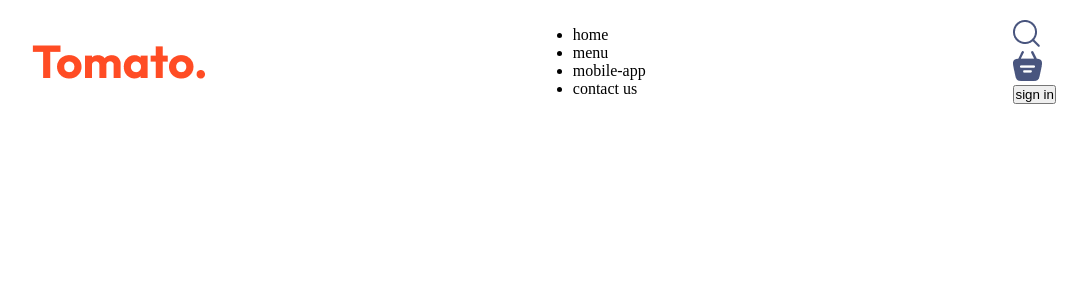
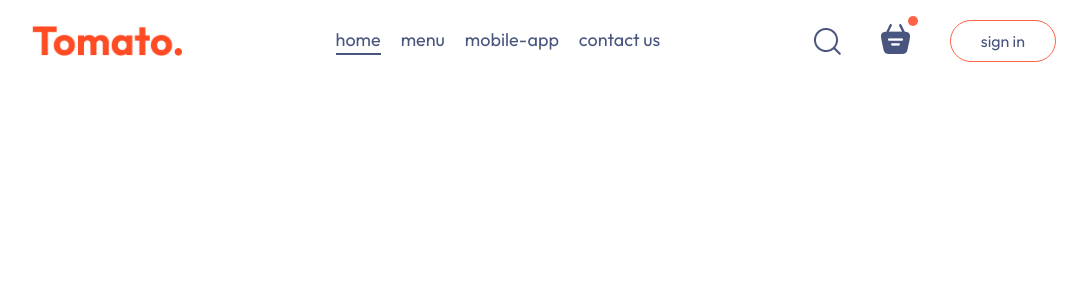
Before and after one commit to KanakYadav001/Food-Website, a React (Vite) app: page / in a window 1280 px wide. Shown: the top 300 px of the page, without its empty margins (96-1183 px from the left). Built offline with nearby package versions, Linux system fonts and the light colour scheme.

Commit message:
nav bar complete

```diff
--- a/src/components/Navbar/Navbar.css
+++ b/src/components/Navbar/Navbar.css
@@ -4,3 +4,60 @@
   justify-content: space-between;
   align-items: center;
 }
+
+.navbar .logo{
+    width: 150px ;
+}
+
+.navbar-menu{
+    display: flex;
+    list-style: none;
+    gap: 20px;
+    color : #49557e;
+    font-size: 18px;
+}
+
+.navbar-right{
+    display: flex;
+    align-items: center;
+    gap: 40px;
+}
+
+.navbar button{
+    background-color: transparent;
+    font-size: 16px;
+    color: #49557e;
+    border: 1px solid tomato;
+    padding: 10px 30px ;
+    border-radius: 50px;
+    cursor: pointer;
+    transition: 0.3s;
+}
+
+
+.navbar button:hover{
+    background-color: #fff4f2;
+}
+
+.navbar .active{
+    padding-bottom: 2px;
+    border-bottom: 2px solid #49557e;
+}
+
+.navbar li{
+    cursor: pointer;
+}
+
+.navbar-search-icon{
+    position: relative;
+}
+
+.navbar-search-icon .dot{
+    position: absolute;
+    min-width: 10px;
+    min-height: 10px;
+    background-color: tomato;
+    border-radius: 5px;
+    top:-8px;
+    right: -8px;
+}
--- a/src/components/Navbar/Navbar.jsx
+++ b/src/components/Navbar/Navbar.jsx
@@ -1,17 +1,19 @@
 
-import React from 'react'
+import React, { useState } from 'react'
 import './Navbar.css'
 import { assets } from '../../assets/assets'
 
 const Navbar = () => {
+
+    const [menu,setMenu] = useState("home");
   return (
     <div className='navbar'>
       <img src={assets.logo} alt="" className='logo' />
       <ul className="navbar-menu">
-        <li>home</li>
-        <li>menu</li>
-        <li>mobile-app</li>
-        <li>contact us</li>
+        <li onClick={()=>setMenu("home")}  className={menu==="home"?"active":""}>home</li>
+        <li  onClick={()=>setMenu("menu")}className={menu==="menu"?"active":""}>menu</li>
+        <li onClick={()=>setMenu("mobile-app")} className={menu==="mobile-app"?"active":""}>mobile-app</li>
+        <li  onClick={()=>setMenu("contact-us")}className={menu==="contact-us"?"active":""}>contact us</li>
       </ul>
       <div className="navbar-right">
         <img src={assets.search_icon} alt="" />
--- a/src/index.css
+++ b/src/index.css
@@ -1,7 +1,10 @@
+@import url('https://fonts.googleapis.com/css2?family=Outfit:wght@100..900&display=swap');
+
 *{
   padding: 0;
   margin: 0;
   box-sizing: border-box;
+  font-family:Outfit ;
 }
 
 body{
```
